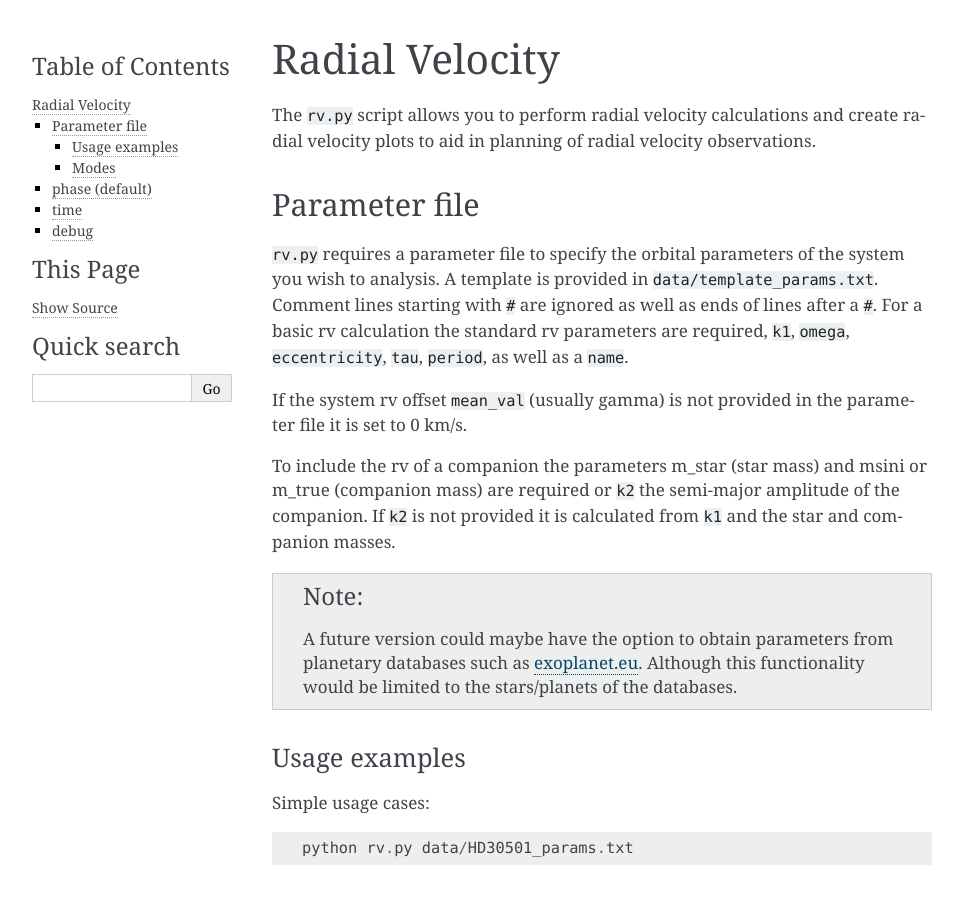
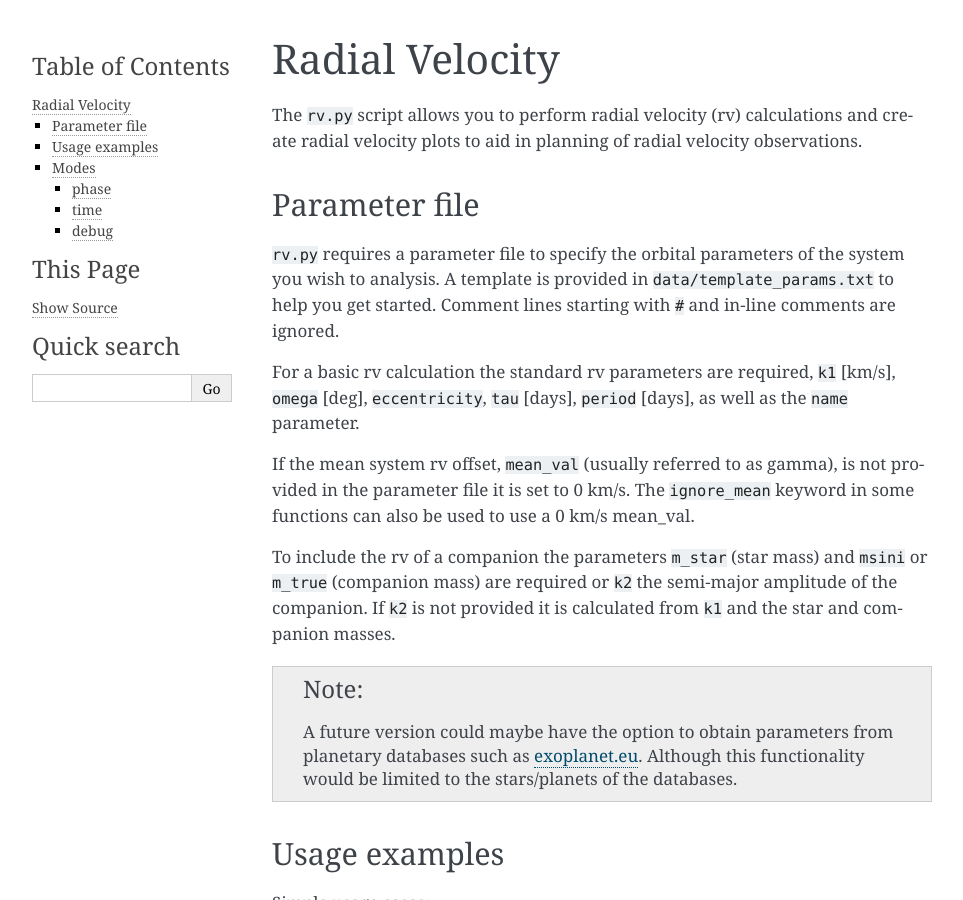
Before and after one commit to iastro-pt/ObservationTools, a Sphinx documentation site: the page built from docs/source/rv.rst, in a window 1280 px wide and 900 px high. Shown: the whole window, without its empty margins (148-1111 px from the left). Built offline with Sphinx 7.4.7, drawn with Linux system fonts in a browser that asks for light colours; some of the changed text lies outside the part shown.

Commit message:
Update rv doc text. add param units

```diff
--- a/docs/source/rv.rst
+++ b/docs/source/rv.rst
@@ -3,15 +3,17 @@
 Radial Velocity
 ===============
 
-The ``rv.py`` script allows you to perform radial velocity calculations and create radial velocity plots to aid in planning of radial velocity observations.
+The ``rv.py`` script allows you to perform radial velocity (rv) calculations and create radial velocity plots to aid in planning of radial velocity observations.
 
 Parameter file
---------------
-``rv.py`` requires a parameter file to specify the orbital parameters of the system you wish to analysis. A template is provided in ``data/template_params.txt``. Comment lines starting with ``#`` are ignored as well as ends of lines after a ``#``. For a basic rv calculation the standard rv parameters are required, ``k1``, ``omega``, ``eccentricity``, ``tau``, ``period``, as well as a ``name``.
+==============
+``rv.py`` requires a parameter file to specify the orbital parameters of the system you wish to analysis. A template is provided in ``data/template_params.txt`` to help you get started. Comment lines starting with ``#`` and in-line comments are ignored.
 
-If the system rv offset ``mean_val`` (usually gamma) is not provided in the parameter file it is set to 0 km/s.
+For a basic rv calculation the standard rv parameters are required, ``k1`` [km/s], ``omega`` [deg], ``eccentricity``, ``tau`` [days], ``period`` [days], as well as the ``name`` parameter.
 
-To include the rv of a companion the parameters m_star (star mass) and msini or m_true (companion mass) are required or ``k2`` the semi-major amplitude of the companion.
+If the mean system rv offset, ``mean_val`` (usually referred to as gamma), is not provided in the parameter file it is set to 0 km/s. The ``ignore_mean`` keyword in some functions can also be used to use a 0 km/s mean_val.
+
+To include the rv of a companion the parameters ``m_star`` (star mass) and ``msini`` or ``m_true`` (companion mass) are required or ``k2`` the semi-major amplitude of the companion.
 If ``k2`` is not provided it is calculated from ``k1`` and the star and companion masses.
 
 .. note::
@@ -50,10 +52,10 @@ Will create a temporal RV curve, marking the locations of the observations provi
 
 Modes
 ======
-Different functionally can be accessed from the modes flag. ``-m``, or ``--mode``.
+Different functionally can be accessed from the modes flag. ``-m``, or ``--mode``. The default mode is ``phase``.
 
-phase (default)
----------------
+phase
+------
 Produces the RV phase curve of the system between a phase -0.5 and 0.5.
 If the ``k2`` parameter is provided or the mass of the host (``m_host``) and companion (``msini`` or ``m_true``), then the RV for the companion is plotted on the second y-axis.
 
```
Also changed, not shown: other parts of docs/source/rv.rst (+1 -1 lines).
